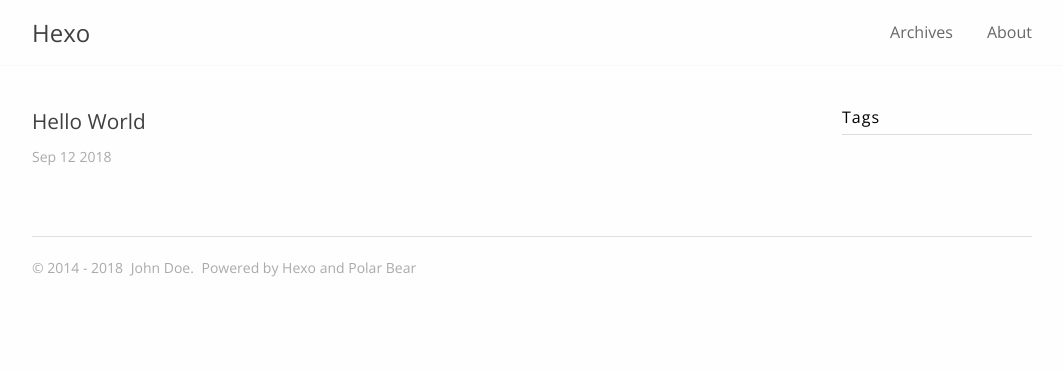
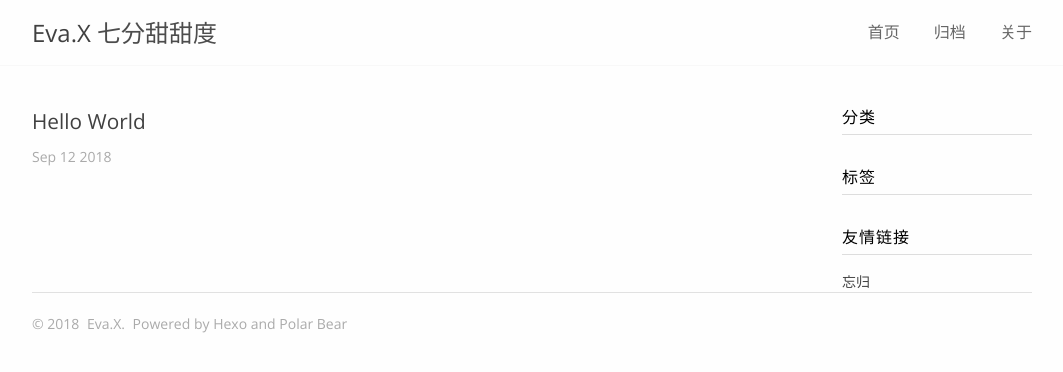
Before and after one commit to EvaaaaaaaXiao/EvaaaaaaaXiao.github.io, a plain HTML site: page index.html in a window 1280 px wide. Shown: the whole page, without its empty margins (108-1171 px from the left). Drawn offline with nearby package versions, Linux system fonts and the light colour scheme.

Commit message:
Site updated: 2018-09-13 09:14:02

```diff
--- a/2018/09/12/hello-world/index.html
+++ b/2018/09/12/hello-world/index.html
@@ -21,7 +21,7 @@
 
 
 
-  <link rel="alternate" href="/default" title="Hexo">
+  <link rel="alternate" href="/default" title="Eva.X">
 
 
 
@@ -37,7 +37,7 @@
 <meta property="og:type" content="article">
 <meta property="og:title" content="Hello World">
 <meta property="og:url" content="http://yoursite.com/2018/09/12/hello-world/index.html">
-<meta property="og:site_name" content="Hexo">
+<meta property="og:site_name" content="Eva.X">
 <meta property="og:description" content="Welcome to Hexo! This is your very first post. Check documentation for more info. If you get any problems when using Hexo, you can find the answer in troubleshooting or you can ask me on GitHub. Quick">
 <meta property="og:locale" content="default">
 <meta property="og:updated_time" content="2018-09-12T02:00:56.379Z">
@@ -68,14 +68,15 @@
 
 
 
-    <title> Hello World - Hexo </title>
+    <title> Hello World - Eva.X </title>
   </head>
 
   <body>
     <div id="page">
       <header id="masthead"><div class="site-header-inner">
     <h1 class="site-title">
-        <a href="/." class="logo">Hexo</a>
+        <a href="/." class="logo">Eva.X</a>
+        <span class="subtitle">七分甜甜度</span>
     </h1>
 
     <nav id="nav-top">
@@ -83,10 +84,19 @@
             <ul id="menu-top" class="nav-top-items">
 
                     <li class="menu-item">
+                        <a href="/">
+
+
+                                首页
+
+                        </a>
+                    </li>
+
+                    <li class="menu-item">
                         <a href="/archives">
 
 
-                                Archives
+                                归档
 
                         </a>
                     </li>
@@ -95,7 +105,7 @@
                         <a href="/about">
 
 
-                                About
+                                关于
 
                         </a>
                     </li>
@@ -169,10 +179,8 @@
 
         &copy;
 
-        2014 -
-
     2018
-    <span class="footer-author">John Doe.</span>
+    <span class="footer-author">Eva.X.</span>
     <span class="power-by">
         Powered by <a class="hexo-link" href="https://hexo.io/">Hexo</a> and <a class="theme-link" href="https://github.com/frostfan/hexo-theme-polarbear">Polar Bear</a>
     </span>
--- a/index.html
+++ b/index.html
@@ -19,7 +19,7 @@
 
 
 
-  <link rel="alternate" href="/default" title="Hexo">
+  <link rel="alternate" href="/default" title="Eva.X">
 
 
 
@@ -32,12 +32,12 @@
 
 
 <meta property="og:type" content="website">
-<meta property="og:title" content="Hexo">
+<meta property="og:title" content="Eva.X">
 <meta property="og:url" content="http://yoursite.com/index.html">
-<meta property="og:site_name" content="Hexo">
+<meta property="og:site_name" content="Eva.X">
 <meta property="og:locale" content="default">
 <meta name="twitter:card" content="summary">
-<meta name="twitter:title" content="Hexo">
+<meta name="twitter:title" content="Eva.X">
 
 
 <link rel="stylesheet" type="text/css" href="/css/style.css?v=1.1" />
@@ -62,14 +62,15 @@
 
 
 
-    <title> Hexo - </title>
+    <title> Eva.X - 七分甜甜度</title>
   </head>
 
   <body>
     <div id="page">
       <header id="masthead"><div class="site-header-inner">
     <h1 class="site-title">
-        <a href="/." class="logo">Hexo</a>
+        <a href="/." class="logo">Eva.X</a>
+        <span class="subtitle">七分甜甜度</span>
     </h1>
 
     <nav id="nav-top">
@@ -77,10 +78,19 @@
             <ul id="menu-top" class="nav-top-items">
 
                     <li class="menu-item">
+                        <a href="/">
+
+
+                                首页
+
+                        </a>
+                    </li>
+
+                    <li class="menu-item">
                         <a href="/archives">
 
 
-                                Archives
+                                归档
 
                         </a>
                     </li>
@@ -89,7 +99,7 @@
                         <a href="/about">
 
 
-                                About
+                                关于
 
                         </a>
                     </li>
@@ -143,11 +153,23 @@
 
 
 
+    <section id="tags" class="widget-area widget_categories">
+        <h3 class="widget-title">分类</h3>
+
+    </section>
+
 
 
     <section id="tags" class="widget-area widget_tags">
-        <h3 class="widget-title">Tags</h3>
+        <h3 class="widget-title">标签</h3>
 
+    </section>
+
+
+
+    <section id="tags" class="widget-area widget_links">
+        <h3 class="widget-title">友情链接</h3>
+        <a href="http://jalan.space/" target="_blank">忘归</a>
     </section>
 
 
@@ -160,10 +182,8 @@
 
         &copy;
 
-        2014 -
-
     2018
-    <span class="footer-author">John Doe.</span>
+    <span class="footer-author">Eva.X.</span>
     <span class="power-by">
         Powered by <a class="hexo-link" href="https://hexo.io/">Hexo</a> and <a class="theme-link" href="https://github.com/frostfan/hexo-theme-polarbear">Polar Bear</a>
     </span>
```
Also changed, not shown: archives/index.html (+19 -11 lines), favicon.ico.
